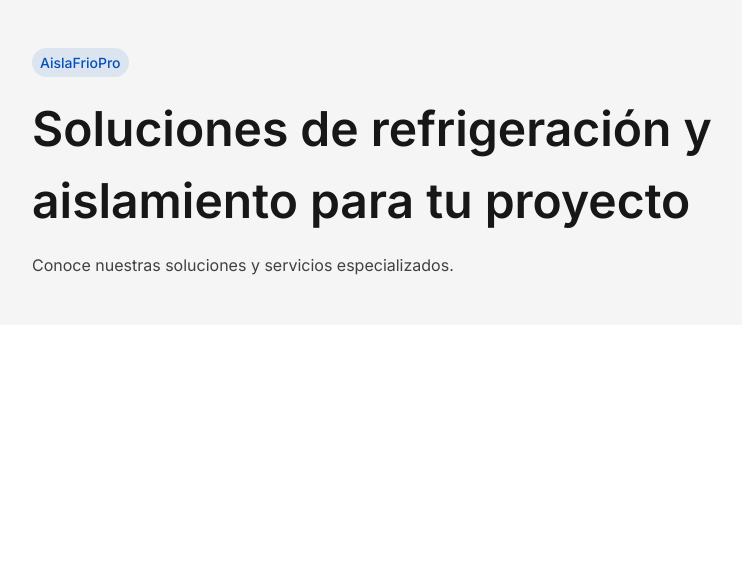
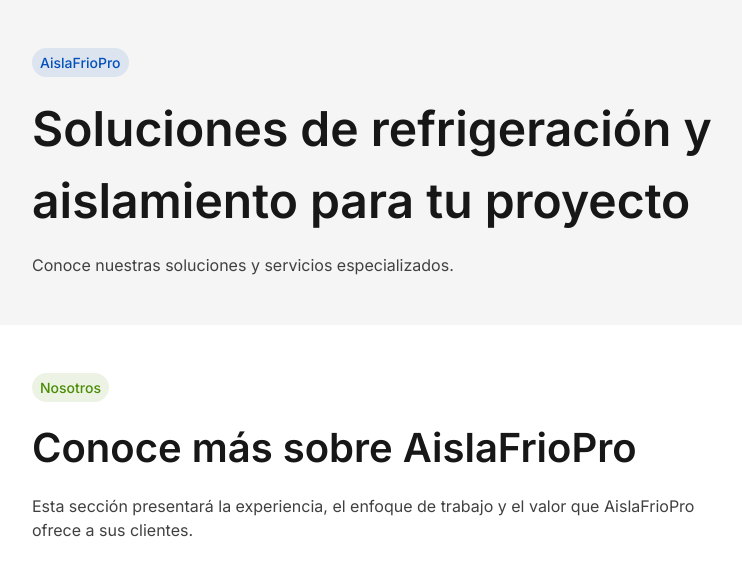
Before and after one commit to aislafriopro-gif/aislafrioproFrontend, a Next.js app: page / in a window 1280 px wide. Shown: the top 576 px of the page, without its empty margins (0-742 px from the left). Built offline with nearby package versions, Linux system fonts and the light colour scheme.

Commit message:
feat: creacion de secciones Hero y About SCRUM-142-147

```diff
--- a/src/app/page.tsx
+++ b/src/app/page.tsx
@@ -1,4 +1,4 @@
-import HomePage from "../components/home/HomePage";
+import { HomePage } from "@/components/home/HomePage";
 
 export default function Page() {
   return <HomePage />;
--- /dev/null
+++ b/src/components/home/About/About.tsx
@@ -0,0 +1,58 @@
+import type { ReactNode } from "react";
+import { Container } from "@/components/layout/Container/Container";
+import { Section } from "@/components/layout/Section/Section";
+import { Badge } from "@/components/ui/Badge/Badge";
+
+export interface IAboutProps {
+  eyebrow?: string;
+  title: string;
+  description: string;
+  additionalContent?: ReactNode;
+  media?: ReactNode;
+  className?: string;
+}
+
+export function About({
+  eyebrow,
+  title,
+  description,
+  additionalContent,
+  media,
+  className = "",
+}: IAboutProps) {
+  return (
+    <Section
+      aria-labelledby="about-title"
+      className={`bg-white ${className}`}
+    >
+      <Container>
+        <div
+          className={`grid items-center gap-xl ${
+            media ? "desktop:grid-cols-2" : ""
+          }`}
+        >
+          <div className="flex flex-col items-start gap-md">
+            {eyebrow && (
+              <Badge variant="secondary">{eyebrow}</Badge>
+            )}
+
+            <h2
+              id="about-title"
+              className="max-w-3xl text-h4 font-semibold text-gray-900 tablet:text-h3 desktop:text-h2"
+            >
+              {title}
+            </h2>
+
+            <p className="max-w-2xl text-body text-gray-700">
+              {description}
+            </p>
+
+            {additionalContent}
+          </div>
+
+          {media && <div className="w-full">{media}</div>}
+        </div>
+      </Container>
+    </Section>
+  );
+}
--- /dev/null
+++ b/src/components/home/Hero/Hero.tsx
@@ -0,0 +1,62 @@
+import type { ReactNode } from "react";
+import { Container } from "@/components/layout/Container/Container";
+import { Section } from "@/components/layout/Section/Section";
+import { Badge } from "@/components/ui/Badge/Badge";
+
+export interface IHeroProps {
+  eyebrow?: string;
+  title: string;
+  description: string;
+  actions?: ReactNode;
+  media?: ReactNode;
+  className?: string;
+}
+
+export function Hero({
+  eyebrow,
+  title,
+  description,
+  actions,
+  media,
+  className = "",
+}: IHeroProps) {
+  return (
+    <Section
+      aria-labelledby="hero-title"
+      className={`bg-gray-100 ${className}`}
+    >
+      <Container>
+        <div
+          className={`grid items-center gap-xl ${
+            media ? "desktop:grid-cols-2" : ""
+          }`}
+        >
+          <div className="flex flex-col items-start gap-md">
+            {eyebrow && (
+              <Badge variant="primary">{eyebrow}</Badge>
+            )}
+
+            <h1
+              id="hero-title"
+              className="max-w-3xl text-h3 font-semibold text-gray-900 tablet:text-h2 desktop:text-h1"
+            >
+              {title}
+            </h1>
+
+            <p className="max-w-2xl text-body text-gray-700">
+              {description}
+            </p>
+
+            {actions && (
+              <div className="flex w-full flex-col gap-sm tablet:w-auto tablet:flex-row">
+                {actions}
+              </div>
+            )}
+          </div>
+
+          {media && <div className="w-full">{media}</div>}
+        </div>
+      </Container>
+    </Section>
+  );
+}
--- a/src/components/home/HomePage.tsx
+++ b/src/components/home/HomePage.tsx
@@ -1,33 +1,20 @@
-import { Container } from "@/components/layout/Container/Container";
-import { Section } from "@/components/layout/Section/Section";
-import { Badge } from "@/components/ui/Badge/Badge";
+import { About } from "@/components/home/About/About";
+import { Hero } from "@/components/home/Hero/Hero";
 
-export default function HomePage() {
+export function HomePage() {
   return (
     <>
-      <Section
-        aria-labelledby="home-title"
-        className="bg-gray-100"
-      >
-        <Container>
-          <div className="flex flex-col items-start gap-md">
-            <Badge variant="primary">
-              AislaFrioPro
-            </Badge>
+      <Hero
+        eyebrow="AislaFrioPro"
+        title="Soluciones de refrigeración y aislamiento para tu proyecto"
+        description="Conoce nuestras soluciones y servicios especializados."
+      />
 
-            <h1
-              id="home-title"
-              className="max-w-3xl text-h3 font-semibold text-gray-900 tablet:text-h2 desktop:text-h1"
-            >
-              Soluciones de refrigeración y aislamiento para tu proyecto
-            </h1>
-
-            <p className="max-w-2xl text-body text-gray-700">
-              Conoce nuestras soluciones y servicios especializados.
-            </p>
-          </div>
-        </Container>
-      </Section>
+      <About
+        eyebrow="Nosotros"
+        title="Conoce más sobre AislaFrioPro"
+        description="Esta sección presentará la experiencia, el enfoque de trabajo y el valor que AislaFrioPro ofrece a sus clientes."
+      />
     </>
   );
 }
```
Also changed, not shown: 1 other file (tests, documents, lock files or other folders).
